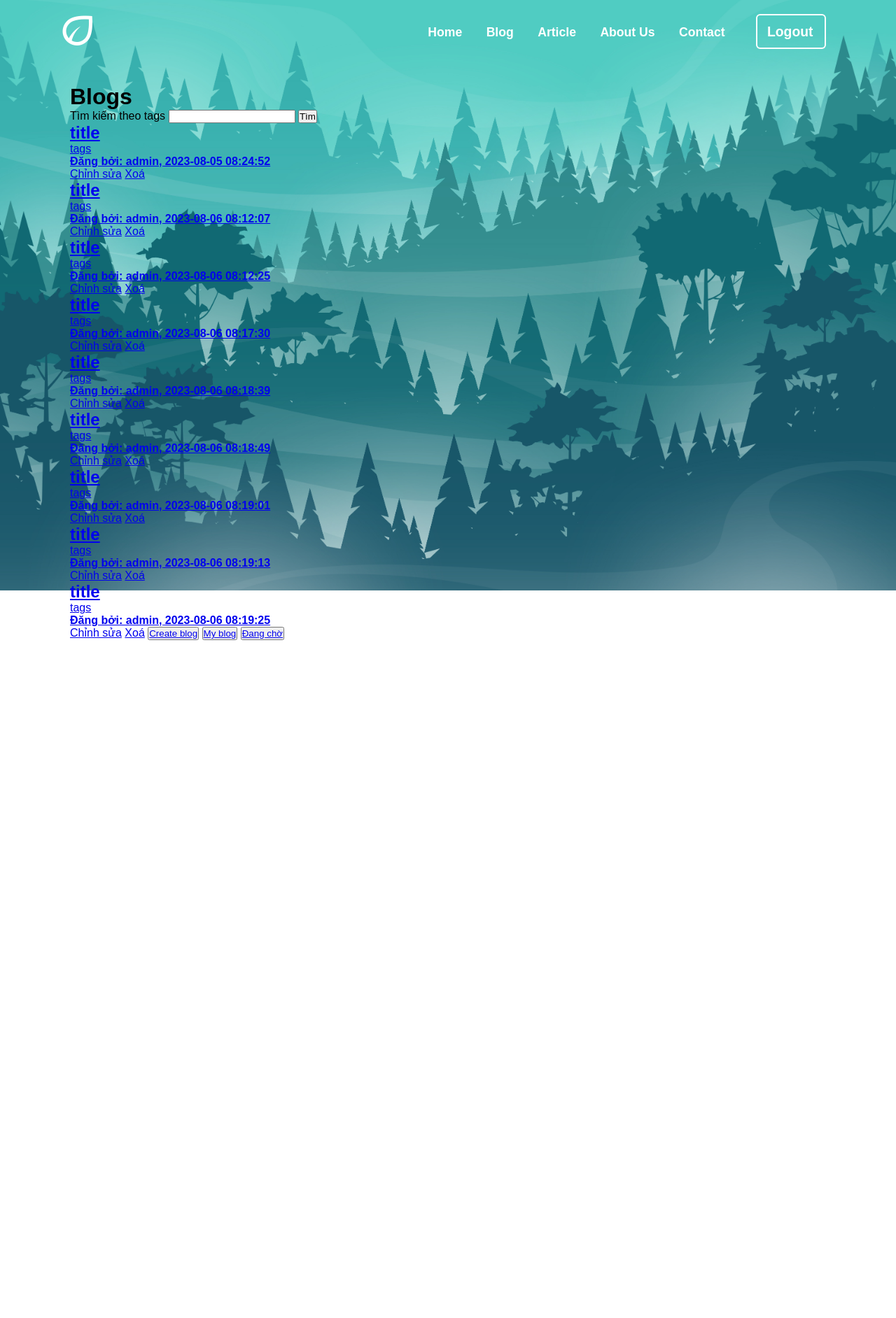
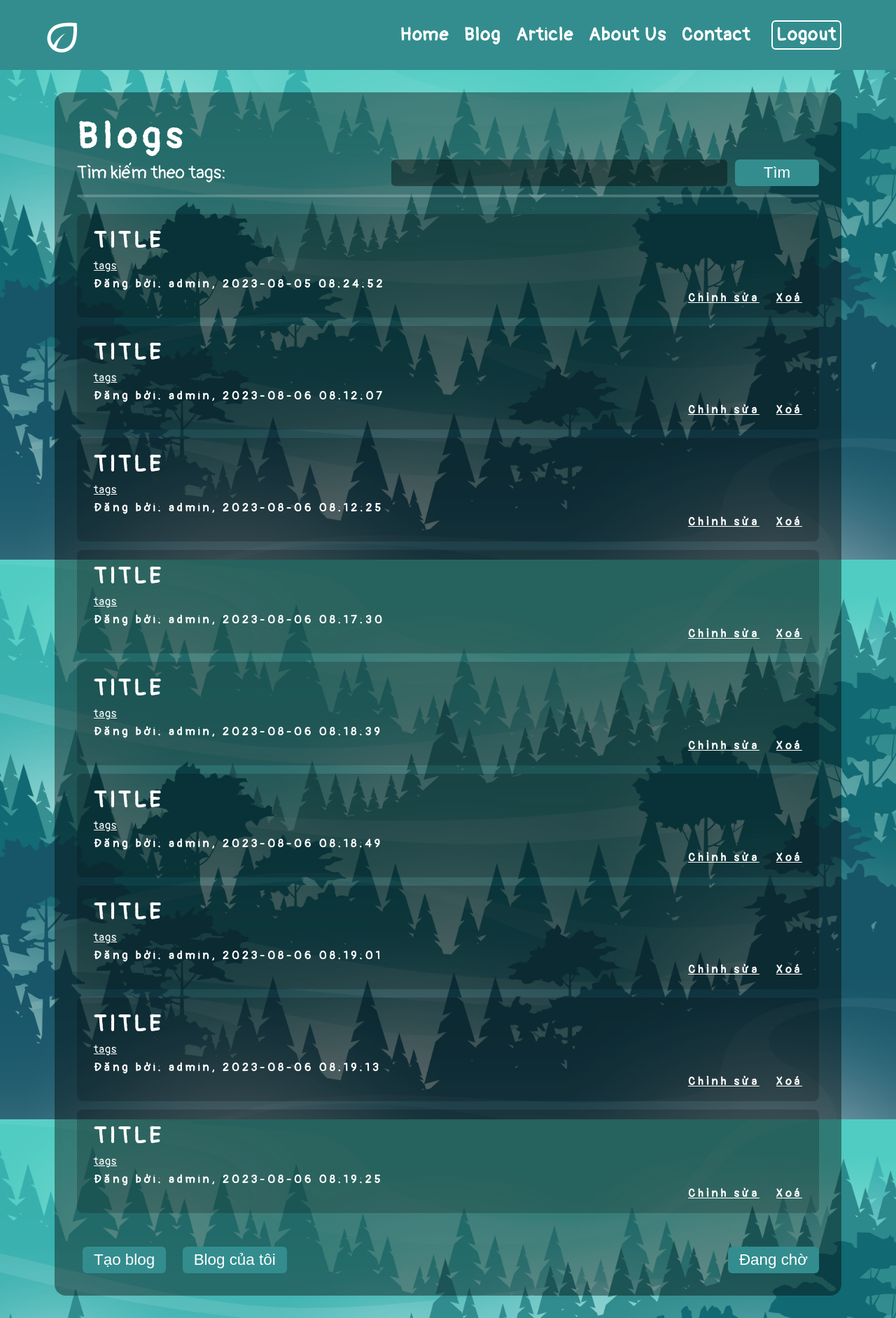
Before and after one commit to Dannyplusplus12/D-Thrive_SteamHack23_Round2, a Flask app: page /blog in a window 1280 px wide. Shown: the whole page at 70% size. Before the commit the page ends 915 px from the top, so only its background shows below. Run offline with Flask 3, Linux system fonts and the light colour scheme; a user stored in the database is signed in; some libraries are stand-ins or nearby versions.

Commit message:
Giao diện

```diff
--- a/website/static/base.css
+++ b/website/static/base.css
@@ -1,204 +1,137 @@
+/* ======== BASE ======== */
 * {
+    box-sizing: border-box;
+    padding: 0;
     margin: 0;
-    padding: 0;
-    box-sizing: border-box;
-    font-family: 'Poppins', sans-serif;
 }
 
-.header {
-    position: fixed;
-    top: 0;
-    left: 0;
-    width: 100%;
-    padding: 20px 100px;
-    display: flex;
-    justify-content: space-between;
-    align-items: center;
+@font-face {
+    font-family: Pangolin;
+    src: url(./fonts/Pangolin/Pangolin-Regular.ttf);
 }
 
-.logo{
-    scale: 250%;
+html {
+    font-family: Pangolin;
+    scroll-behavior: smooth;
     color: white;
 }
 
-
-.nav a{
-    position: relative;
-    font-size: 1.1em;
-    color: white;
-    text-decoration: none;
-    font-weight: 750;
-    margin-left: 30px;
+body {
+    width: 100%;
+    min-height: 100vh;
+    background: url('Scene-12.jpg') no-repeat;
+    background-size: 100%;
+    background-position: top;
+    background-attachment: fixed;
 }
 
-.nav .Login-button .word {
-    margin-left: -2.5px;
-    transition: 0.5s;
+h1 {
+    font-size: 3.2rem;
+    letter-spacing: 8px;
 }
 
-.nav .Login-button .word:hover{
-    color: black;
+/* ======== HEADER ======== */
+#header {
+    top: 0;
+    width: 100%;
+    height: 100px;
+    z-index: 10000000;
+    background-color: transparent;
+    display: flex;
+    align-items: center;
+    justify-content: space-between;
+    font-size: 1.6rem;
+    font-weight: 700;
 }
 
-.nav .Login-button{
+#nav a {
+    text-decoration: none;
+    margin-left: 16px;
+    color: white;
+    letter-spacing: 1.4px;
+}
+
+#nav .auth-button {
+    font-family: Pangolin;
+    margin-left: 24px;
     width: 100px;
-    height: 50px;
+    height: 42px;
     background: transparent;
     border: 2px solid white;
     outline: none;
     border-radius: 6px;
     cursor: pointer;
-    font-size:1.1em;
+    font-size: 1.6rem;
     color: white;
     font-weight: 750;
-    margin-left: 40px;
     transition: 0.5s;
 }
 
-.nav .Login-button:hover{
-    background: white;
-    color: black;
+#nav .auth-button a {
+    color: white;
+    margin: 0;
 }
 
-body{
-    position: relative;
-    top: 100px;
-    left: 0;
-    width: 100%;
-    padding: 20px 100px;
-    justify-content: center;
-    align-items: center;
-    min-height: 100vh;
-    background: url('Scene-12.jpg') no-repeat;
-    background-size: cover;
-    background-position: center;
+.post {
+    border-radius: 8px;
+    padding: 18px 24px;
+    background-color: rgba(0, 0, 0, 0.2);
 }
 
-.wrapper{
-    position: relative;
-    width:400px;
-    height:400px;
-    background: transparent;
-    border: 2px solid white;
-    border-radius: 20px;
-    box-shadow: 0 0 30px rgba(0,0,0,0.5);
-    backdrop-filter: blur(20px);
+.post a {
+    letter-spacing: 4px;
+    text-decoration: none;
+    color: white;
+}
+
+.post h2 {
+    font-size: 2rem;
+    font-weight: 800;
+    text-transform: uppercase;
+    margin-bottom: 6px;
+}
+
+.post p {
+    letter-spacing: 1px;
+    text-decoration: underline;
+    margin-bottom: 6px;
+}
+
+.post div {
+    width: 100%;
     display: flex;
-    justify-content: center;
-    align-items: center;
+    justify-content: flex-end;
+}
+
+.post div a {
+    text-decoration: underline;
+    font-weight: 600;
+    margin-left: 24px;
+}
+
+.primary-btn {
+    padding: 6px 16px;
+    background-color: #338d8e;
+    border: none;
+    outline: none;
+    color: white;
+    border-radius: 6px;
+    margin-left: 8px;
+    cursor: pointer;
+    font-size: 1.4rem;
+}
+
+.primary-btn a {
+    color: white;
+    text-decoration: none;
 }
 
 
-
-.wrapper .close {
-    position: absolute;
-    top: 0;
-    right: 0;
-    width: 45px;
-    height: 45px;
-    background: black;
-    font-size: 2em;
-    font-weight: 500;
-    border-bottom-left-radius: 20px;
-    border-top-right-radius: 20px;
+.primary-input {
+    background-color: rgba(0, 0, 0, 0.4);
+    border-radius: 6px;
+    font-size: 1.4rem;
     color: white;
-    cursor: pointer;
-    z-index: 1;
-    align-items: center;
-    justify-content: center;
-    display: flex;
+    padding: 6px 16px;
+    border: none;
 }
-
-.loginbox h2 {
-    font-size: 2em;
-    color: black;
-    text-align: center;
-}
-
-.input{
-    position: relative;
-    width:100%;
-    height: 50px;
-    border-bottom: 2px solid black;
-}
-
-.input label {
-    position: absolute;
-    top: 50%;
-    left: 5px;
-    transform: translateY(-50%);
-    font-size: 1em;
-    color: black;
-    font-weight: 500;
-    pointer-events: none;
-    transition: 0.5s;
-}
-
-.input input:focus~label,
-.input input:valid~label{
-    top: -1px;
-}
-
-.input input {
-    width: 100%;
-    height: 100%;
-    background: transparent;
-    border: none;
-    outline: none;
-    font-size: 1em;
-    color: black;
-    font-weight: 600;
-    padding: 0 35px 0 5px;
-}
-
-.input .icon {
-    scale: 75%;
-    position: absolute;
-    right: 10px;
-    font-size: 1.5em;
-    color: black;
-    line-height: 60px;
-}
-
-.Login {
-    width: 100%;
-    height: 45px;
-    background: black;
-    border: none;
-    outline: none;
-    border-radius: 6px;
-    cursor: pointer;
-    font-size: 1em;
-    color: white;
-    font-weight: 500;
-}
-
-.register{
-    font-size: 1em;
-    color: black;
-    text-align: center;
-    font-weight: 500;
-    margin: 25px;
-}
-
-.register p a {
-    color: black;
-    font-weight: 600;
-}
-
-.register p a:hover {
-    text-decoration: underline;
-}
-
-.greeting {
-    height:500px;
-}
-
-.greeting .greeting2 {
-    font-size: 2em;
-    text-align: left;
-    font-weight: 1000;
-}
-.specialtitle{
-    font-size:2.5em;
-}
--- a/website/templates/article/article.html
+++ b/website/templates/article/article.html
@@ -19,5 +19,5 @@
 </form>
 {% endif %}
 {% endfor %}
-<a href="{{ url_for('article.create') }}">Create</a>
+<button class="primary-btn"><a href="{{ url_for('article.create') }}">Create</a></button>
 {% endblock %}
--- a/website/templates/base.html
+++ b/website/templates/base.html
@@ -8,26 +8,28 @@
     <script src="https://cdn.tiny.cloud/1/g5bovpeaw2i2qp5t9jntmruhowxjhwtqq8fm295gdhzhl0z2/tinymce/6/tinymce.min.js" referrerpolicy="origin"></script>
 
 <body>
-    <header class="header">
-        <div class="logo"><span class="material-symbols-sharp">eco</span></div>
-        <nav class="nav">
+    <div id="background-img"></div>
+    <header id="header" style="background-color: #338d8e;">
+        <div style="width: 100%; display: flex; flex-direction: row; justify-content: space-between; margin: 0 78px">
+            <div class="logo" style="display: flex; align-items: center; scale: 250%; color: white;"><span class="material-symbols-sharp">eco</span></div>
+            <nav id="nav">
                 {% if user.is_authenticated %}
                 <a href="/">Home</a>
                 <a href="/blog">Blog</a>
                 <a href="/article">Article</a>
                 <a href="/about">About Us</a>
                 <a href="/contact">Contact</a>
-        <button type="submit" class="Login-button"><a class="word" href="/logout">Logout</a></button>
+                <button type="submit" class="auth-button"><a href="/logout">Logout</a></button>
                 {% else %}
                 <a href="/login">Login</a>
                 <a href="/sign-up">SignUp</a>
                 {% endif %}
             </nav>
+        </div>
     </header>
 
-    {% with messages = get_flashed_messages(with_categories=true) %}
+    <!-- {% with messages = get_flashed_messages(with_categories=true) %}
     {% if messages %}
-    {% endif %}
         {% for category, message in messages %}
             {% if category == 'error' %}
             {{ message }}
@@ -37,11 +39,26 @@
             <button type="button">X</button>
             {% endif %}
         {% endfor %}
-    {% endwith %}
+    {% endif %}
+    {% endwith %} -->
 
-    <div>{% block content %}{% endblock %}</div>
+    <div>
+        <div style="margin: 32px 78px; padding: 32px; background-color: rgba(0, 0, 0, 0.4); border-radius: 16px;">
+            {% block content %}{% endblock %}
+        </div>
+    </div>
     <script>
-        // gởi một request API với /delete-note với nội dung là id của post muốn xoá
+        // document.addEventListener("scroll", (event) => {
+        //     let scroll = this.scrollY;
+        //     if(scroll < 50) {
+        //         document.getElementById('header').style.backgroundColor = 'red'
+        //     }
+        //     else {
+        //         document.getElementById('header').style.backgroundColor = 'transparent'
+        //     }
+        // });
+
+
         function deletePost(postId) {
             fetch('/delete-note', {
                 method: "POST",
--- a/website/templates/blog/blog.html
+++ b/website/templates/blog/blog.html
@@ -2,39 +2,45 @@
 {% block title %} Blog {% endblock %}
 {% block content %}
 <h1>Blogs</h1>
-<!-- <form action="" method="post">
-    <label for="sort-type">Sắp xếp theo</label>
-    <select name="sort-type">
-        <option value="dec">Cũ nhất</option>
-        <option value="inc">Mới nhất</option>
-    </select>
-    <button type="submit">Áp dụng</button>
-</form> -->
 <div>
     <form action="" method="POST">
-        <label for="search-for">Tìm kiếm theo tags</label>
-        <input type="text" name="search-for"></input>
-        <button type="submit" name="btn" value="search">Tìm</button>
+        <div style="display: flex; justify-content: space-between; align-items: center;">
+            <label for="search-for" style="font-size: 1.6rem; line-height: 2.4rem;">Tìm kiếm theo tags:</label>
+            <div>
+                <input style="width: 480px;
+                height: 78%;" class="primary-input" type="text" name="search-for"></input>
+                <button style="width: 120px; height: 78%;" class="primary-btn" type="submit" name="btn" value="search">Tìm</button>
+            </div>
+        </div>
     </form>
 </div>
-<div>
+<span style="margin-top: 12px; display: block; width: 100%; height: 4px; border-radius: 4px; background-color: rgba(255, 255, 255, 0.2);" ></span>
+<div style="margin-top: 24px;">
     {% for post in posts %}
+    <div style="margin-top: 12px;">
         <a href="{{ url_for('blog.view', id=post.id ) }}">
-        <div">
+            <div class="post">
                 <h2> {{ post.title }} </h2>
                 <p> {{ post.tags }}</p>
                 <h4>Đăng bởi: {{ post.author }}, {{ post.date }}</h4>
                 {% if user.role == 'admin' or post.user_id == user.id %}
+                <div>
                     <a href="{{ url_for('blog.edit', id=post['id']) }}">Chỉnh sửa</a>
                     <a href="{{ url_for('blog.delete', id=post.id ) }}">Xoá</a>
+                </div>
                 {% endif %}
             </div>
         </a>
+    </div>
     {% endfor %}
 </div>
-<button><a href="/blog/create">Create blog</a></button>
-<button><a href="/my-blog">My blog</a></button>
+<div style="display: flex; justify-content: space-between; margin-top: 48px;">
+    <div>
+        <button class="primary-btn" style="margin-right: 12px;"><a href="/blog/create">Tạo blog</a></button>
+        <button class="primary-btn"><a href="/my-blog">Blog của tôi</a></button>
+    </div>
     {% if user.role == 'admin' %}
-<button><a href="/admin/queue">Đang chờ</a></button>
+    <button class="primary-btn"><a href="/admin/queue">Đang chờ</a></button>
+</div>
 {% endif %}
 {% endblock %}
```
Also changed, not shown: website/templates/article/create.html (+13 -9 lines), website/templates/blog/view.html (+50 -17 lines), instance/database.db, website/static/fonts/Pangolin/Pangolin-Regular.ttf (added). Lines whose indentation alone changed are shown as unchanged.
